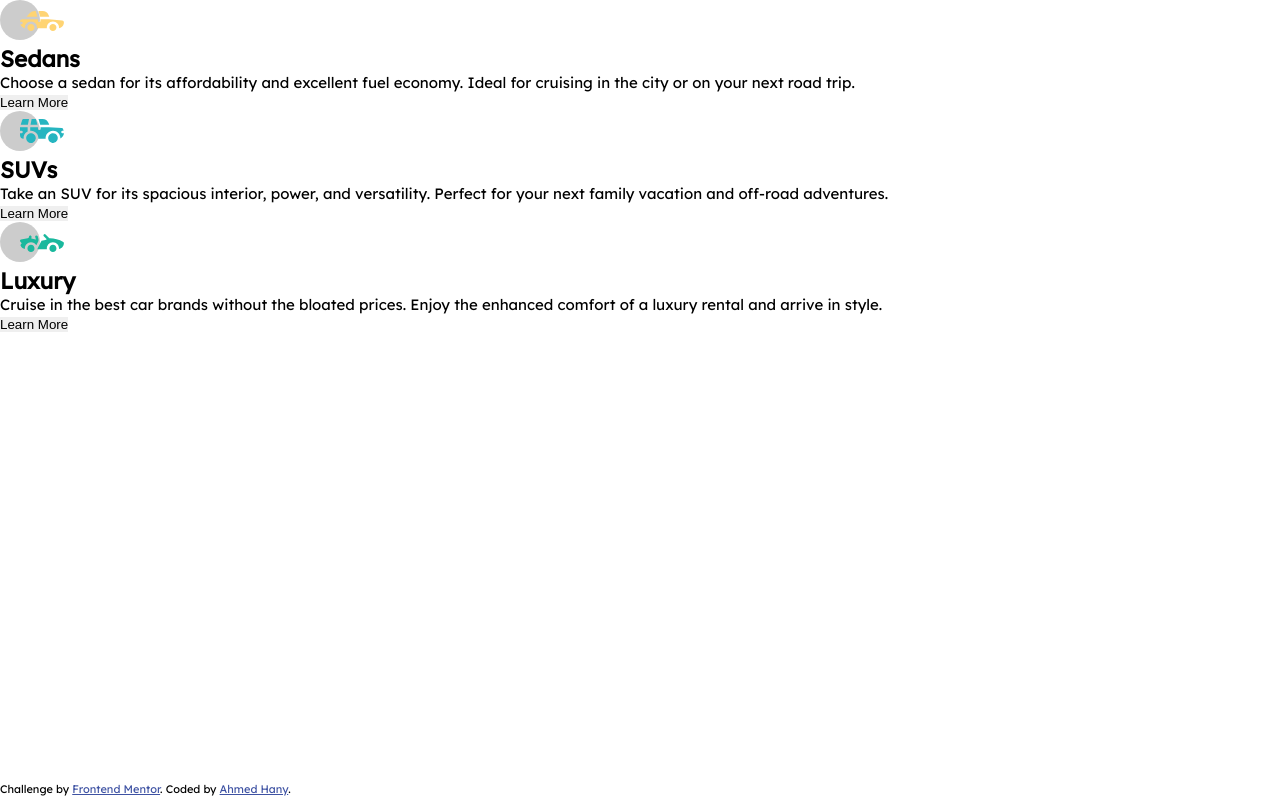
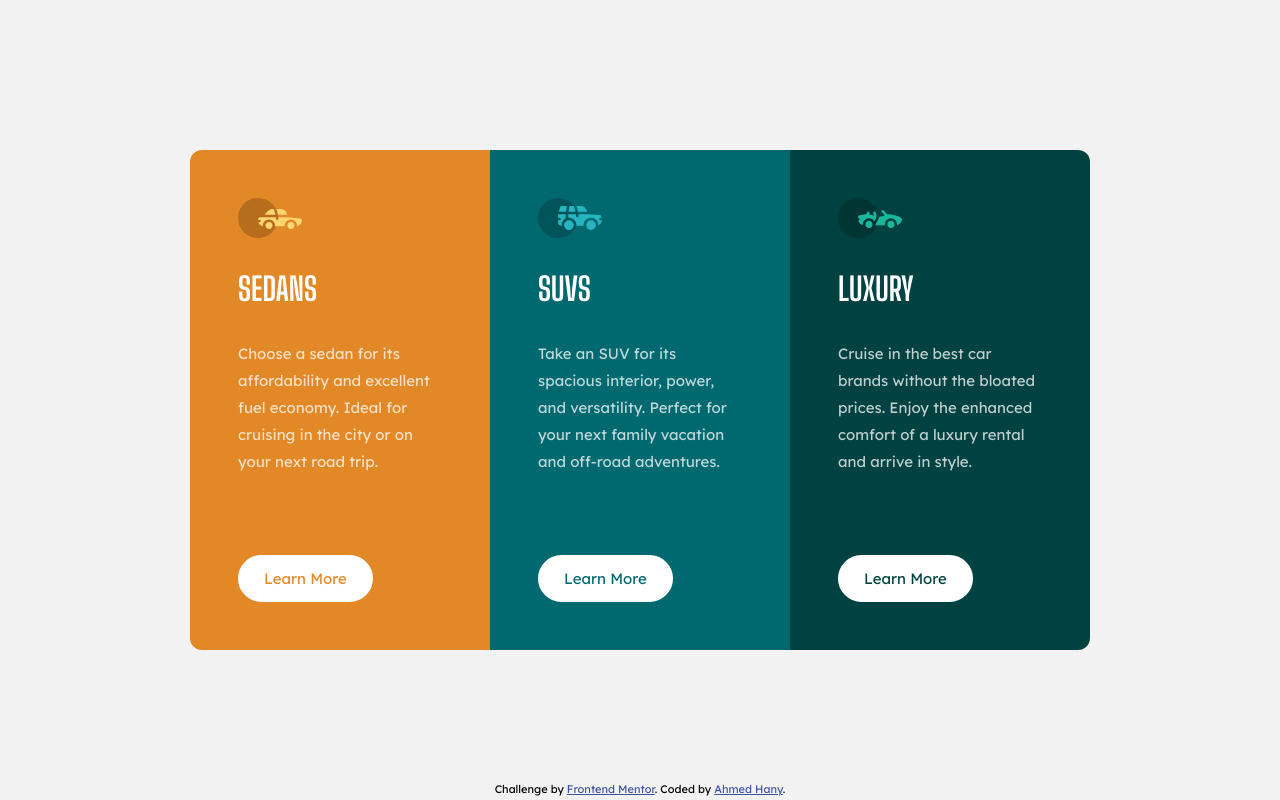
Before and after one commit to ahmedhanyh/3-column-preview-card-component, a website: page index.html in a window 1280 px wide. Drawn offline with Linux system fonts and the light colour scheme.

Commit message:
Finish desktop design implementation

```diff
--- a/style.css
+++ b/style.css
@@ -5,6 +5,11 @@
   padding: 0;
   border: 0;
   box-sizing: border-box;
+}
+
+button {
+  font-size: 100%;
+  font-family: inherit;
 }
 
 :root {
@@ -16,12 +21,87 @@
 }
 
 body {
+  min-height: 100vh;
+  background-color: var(--very-light-gray);
   font-size: 15px;
   font-family: "Lexend Deca", sans-serif;
+  display: flex;
+  justify-content: center;
+  align-items: center;
 }
 
-.card-heading {
+.main-content {
+  max-width: 900px;
+  min-height: 500px;
+  border-radius: 12px;
+  overflow: hidden;
+  display: grid;
+  grid-template-columns: 1fr 1fr 1fr;
+}
+
+.main-content__card {
+  padding: 48px;
+  color: white;
+  display: grid;
+  align-content: space-between;
+}
+
+.main-content__card.sedan {
+  background-color: var(--bright-orange);
+}
+
+.main-content__card.suv {
+  background-color: var(--dark-cyan);
+}
+
+.main-content__card.luxury {
+  background-color: var(--very-dark-cyan);
+}
+
+.card__contents {
+  display: grid;
+  gap: 32px;
+}
+
+.contents__icon {
+  width: 64px;
+}
+
+.contents__heading {
   font-family: "Big Shoulders Display", cursive;
+  font-size: 2rem;
+  text-transform: uppercase;
+}
+
+.contents__description {
+  color: var(--transparent-white);
+  line-height: 1.8;
+}
+
+.card__button {
+  background-color: white;
+  justify-self: start;
+  padding: 12px 24px;
+  border: 2px solid white;
+  border-radius: 24px;
+  cursor: pointer;
+}
+
+.sedan .card__button {
+  color: var(--bright-orange);
+}
+
+.suv .card__button {
+  color: var(--dark-cyan);
+}
+
+.luxury .card__button {
+  color: var(--very-dark-cyan);
+}
+
+.card__button:hover {
+  background-color: transparent;
+  color: inherit;
 }
 
 .attribution {
@@ -30,6 +110,7 @@ body {
   position: absolute;
   bottom: 4px;
 }
+
 .attribution a {
   color: hsl(228, 45%, 44%);
 }
```
